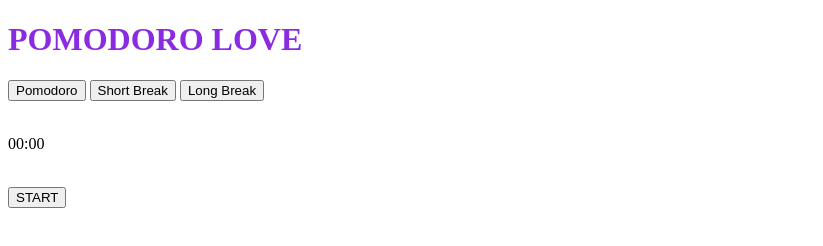
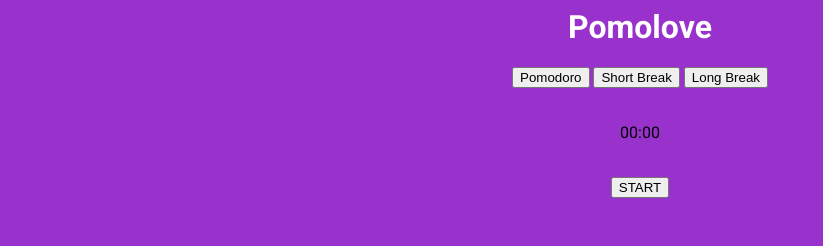
Before and after one commit to SuanneBarbosa/pomodoro, a plain HTML site: page index.html in a window 1280 px wide. Shown: the whole page, without its empty margins (0-823 px from the left). Drawn offline with Linux system fonts and the light colour scheme.

Commit message:
modificações no CSS

```diff
--- a/index.html
+++ b/index.html
@@ -5,12 +5,18 @@
     <meta http-equiv="X-UA-Compatible" content="IE=edge">
     <meta name="viewport" content="width=device-width, initial-scale=1.0">
     <link rel="stylesheet" type="text/css" href="main.css" media="screen" />
+    <link rel="preconnect" href="https://fonts.googleapis.com" />
+<link rel="preconnect" href="https://fonts.gstatic.com" crossorigin />
+<link
+   href="https://fonts.googleapis.com/css2?family=Roboto:wght@400;700&display=swap"
+   rel="stylesheet"
+/>
     <title>Pomodoro</title>
 </head>
 
 <body>
 
-    <h1>POMODORO LOVE</h1>
+    <h1>Pomolove</h1>
     <div>
         <div id="types">
             <button>Pomodoro</button>
--- a/main.css
+++ b/main.css
@@ -1,6 +1,26 @@
+
+
+body {
+    background: #eaeaea;
+    background-color: #9932CC;
+    font-family: 'Roboto', sans-serif;
+    text-align: center;
+
+
+
+}
 
 h1{
-    color: blueviolet;
-    margin-left: auto;
+    color: white;
+    margin-top: auto;
 
 }
+
+.card{
+  border-radius: 5px;
+  box-shadow: 7px 7px 13px 0px rgba(50, 50, 50, 0.22);
+  padding: 30px;
+  margin: 20px;
+  width: 400px;
+  transition: all 0.3s ease-out;
+}
```
